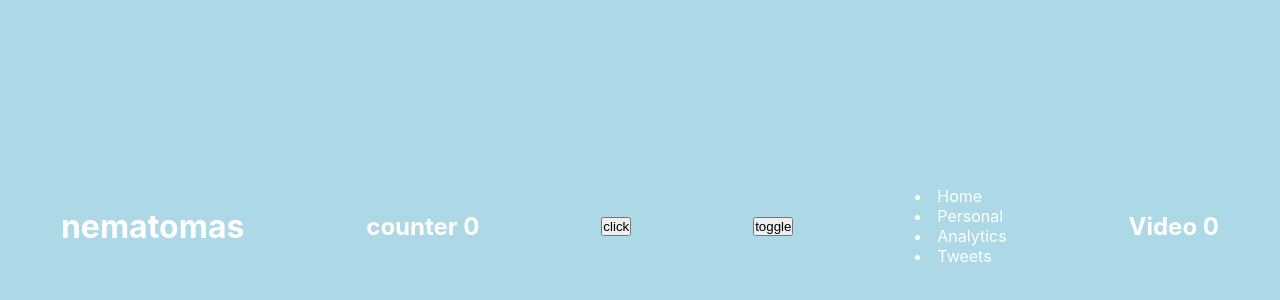
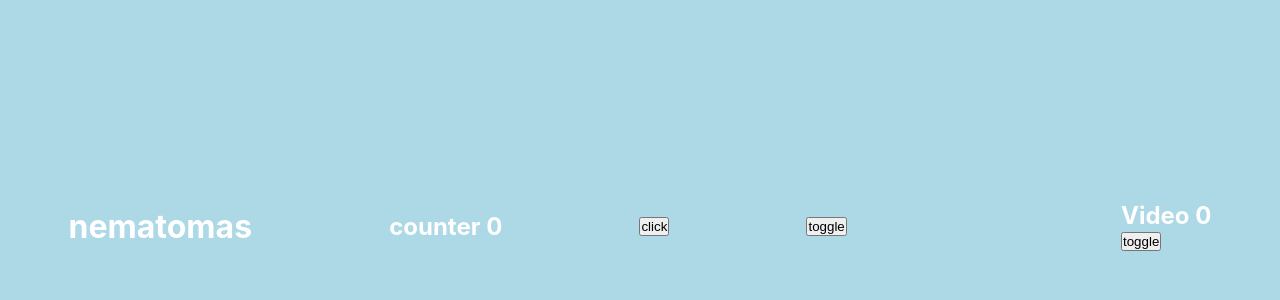
Before and after one commit to KristijonasJurk/React-todo, a React (Create React App) app: page / in a window 1280 px wide. Shown: the part 174-474 px from the top of the page. Built offline with nearby package versions, Linux system fonts and the light colour scheme.

Commit message:
finishing up

```diff
--- a/src/App.js
+++ b/src/App.js
@@ -27,8 +27,8 @@ function App() {
         <h2>counter {counter}</h2>
         <button onClick={incrementer}>click</button>
         <button onClick={toggler}>toggle</button>
-        <Nav setToggle={setToggle} />
-        <Video nr={counter} />
+        <Nav toggle={toggle} />
+        <Video nr={counter} setToggle={toggler} />
         {/* <Nav />
         <Tweets /> */}
       </div>
--- a/src/components/Nav.js
+++ b/src/components/Nav.js
@@ -1,22 +1,7 @@
 import React from "react";
 
-const Nav = () => {
-    return (
-        <nav>
-            <li>
-                <a>Home</a>
-            </li>
-            <li>
-                <a>Personal</a>
-            </li>
-            <li>
-                <a>Analytics</a>
-            </li>
-            <li>
-                <a>Tweets</a>
-            </li>
-        </nav>
-    )
+const Nav = (props) => {
+    return <nav>{props.toggle ? <h1>Nav</h1> : ""}</nav>
 }
 
 export default Nav;
--- a/src/components/Video.js
+++ b/src/components/Video.js
@@ -5,6 +5,7 @@ const Video = (props) => {
     return (
         <section>
             <h1>Video {props.nr}</h1>
+            <button onClick={props.setToggle}>toggle</button>
         </section>
     )
 }
```
Also changed, not shown: 1 other file (tests, documents, lock files or other folders).
